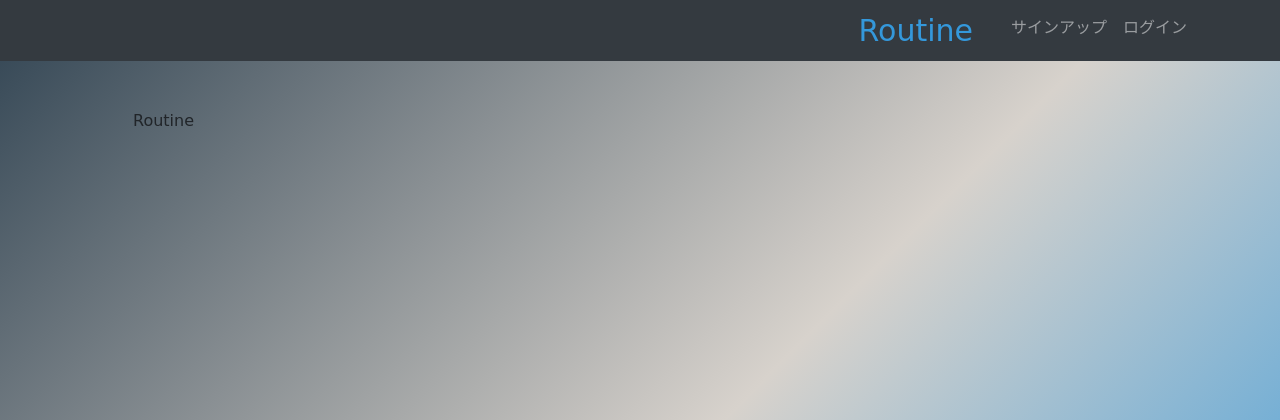
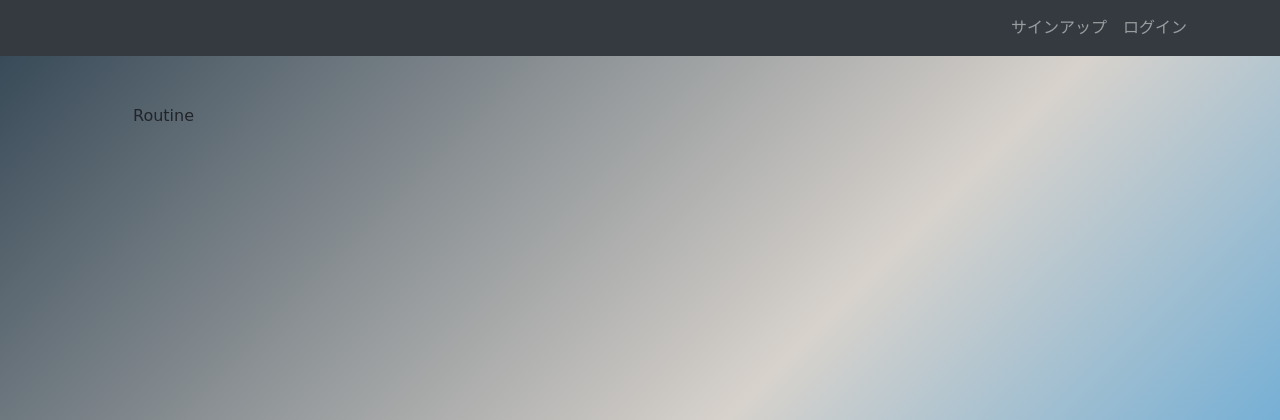
Before and after one commit to GakuShirato/Routine_v2, a Django app: template app/templates/app/index.html in a window 1280 px wide. Shown: the top 420 px of the page. Run offline with Django 3.2, Linux system fonts and the light colour scheme; the template is opened without the code that fills it, so the values that code supplies are empty; parts of the project's set-up code (start-up, migrations or seed data) failed here and were passed over; some libraries are stand-ins or nearby versions.

Commit message:
穴埋め

```diff
--- a/app/templates/app/base.html
+++ b/app/templates/app/base.html
@@ -25,12 +25,12 @@
         <div class="container">
             <ul class="navbar-nav ml-auto">
 
-                <li class="nav-item">
-                    <a href="{% url 'list_task' %}" class="title">Routine</a>
-                </li>
                 {% if user.is_authenticated %}
                 <li class="nav-item">
-                    <a class="title" href="{% url 'post_index' %}">Timeline</a>
+                    <a href="{% url 'list_task' %}" class="title">COUNTDOWN</a>
+                </li>
+                <li class="nav-item">
+                    <a class="title" href="{% url 'post_index' %}">TIMELINE</a>
                 </li>
 
                 <li class="nav-item">
```
